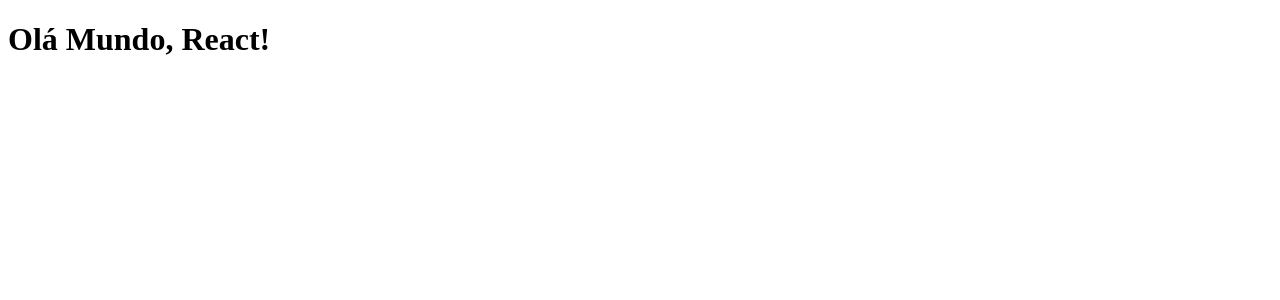
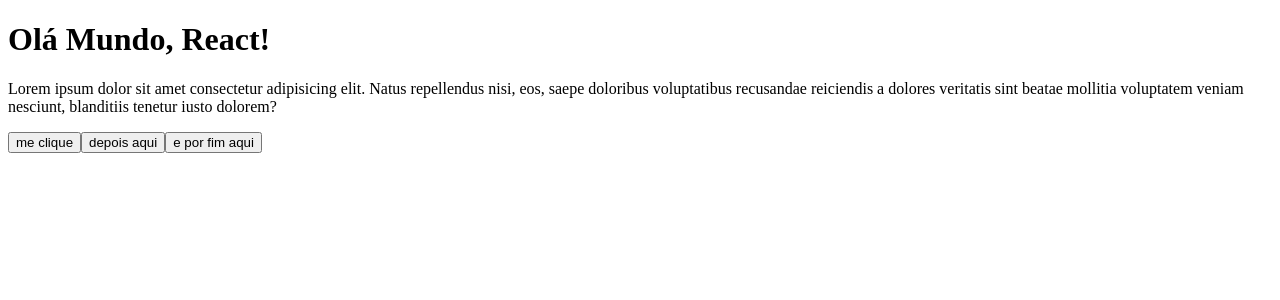
Before and after one commit to WashinRibeiro/curso-ada-tech-react, a React (Vite) app: page / in a window 1280 px wide. Shown: the top 300 px of the page. Built offline with nearby package versions, Linux system fonts and the light colour scheme.

Commit message:
feat: separating into components and understanding props

```diff
--- a/src/App.jsx
+++ b/src/App.jsx
@@ -1,8 +1,17 @@
+import MeuBotao from "./components/MeuBotao";
+import MeuComponente from "./components/MeuComponente";
+
 function App() {
+  return (
+    <div>
+      <h1>Olá Mundo, React!</h1>
+      <MeuComponente/>
 
-  return (
-    <h1>Olá Mundo, React!</h1>
-  )
+      <MeuBotao conteudo='me clique'/>
+      <MeuBotao conteudo='depois aqui'/>
+      <MeuBotao conteudo='e por fim aqui'/>
+    </div>
+  );
 }
 
-export default App
+export default App;
--- /dev/null
+++ b/src/components/MeuBotao.jsx
@@ -0,0 +1,5 @@
+export default function MeuBotao(props) {
+  return (
+    <button> { props.conteudo } </button>
+  );
+}
--- /dev/null
+++ b/src/components/MeuComponente.jsx
@@ -0,0 +1,10 @@
+export default function MeuComponente() {
+  return (
+    <p>
+      Lorem ipsum dolor sit amet consectetur adipisicing elit. Natus repellendus
+      nisi, eos, saepe doloribus voluptatibus recusandae reiciendis a dolores
+      veritatis sint beatae mollitia voluptatem veniam nesciunt, blanditiis
+      tenetur iusto dolorem?
+    </p>
+  );
+}
```
